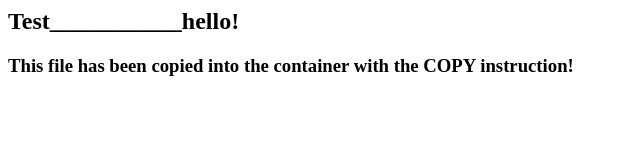
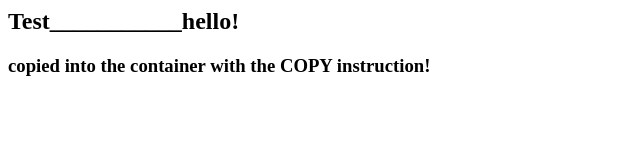
Before and after one commit to AAnkitpatel/cicd-project, a plain HTML site: page index.html in a window 1280 px wide. Shown: the whole page, without its empty margins (0-640 px from the left). Drawn offline with Linux system fonts and the light colour scheme.

Commit message:
add new docker file

```diff
--- a/index.html
+++ b/index.html
@@ -1,6 +1,6 @@
 <html>
   <body>
     <h2>Test___________hello!</h2>
-    <h3>This file has been copied into the container with the COPY instruction!</h3>
+    <h3> copied into the container with the COPY instruction!</h3>
   </body>
 </html>
```
